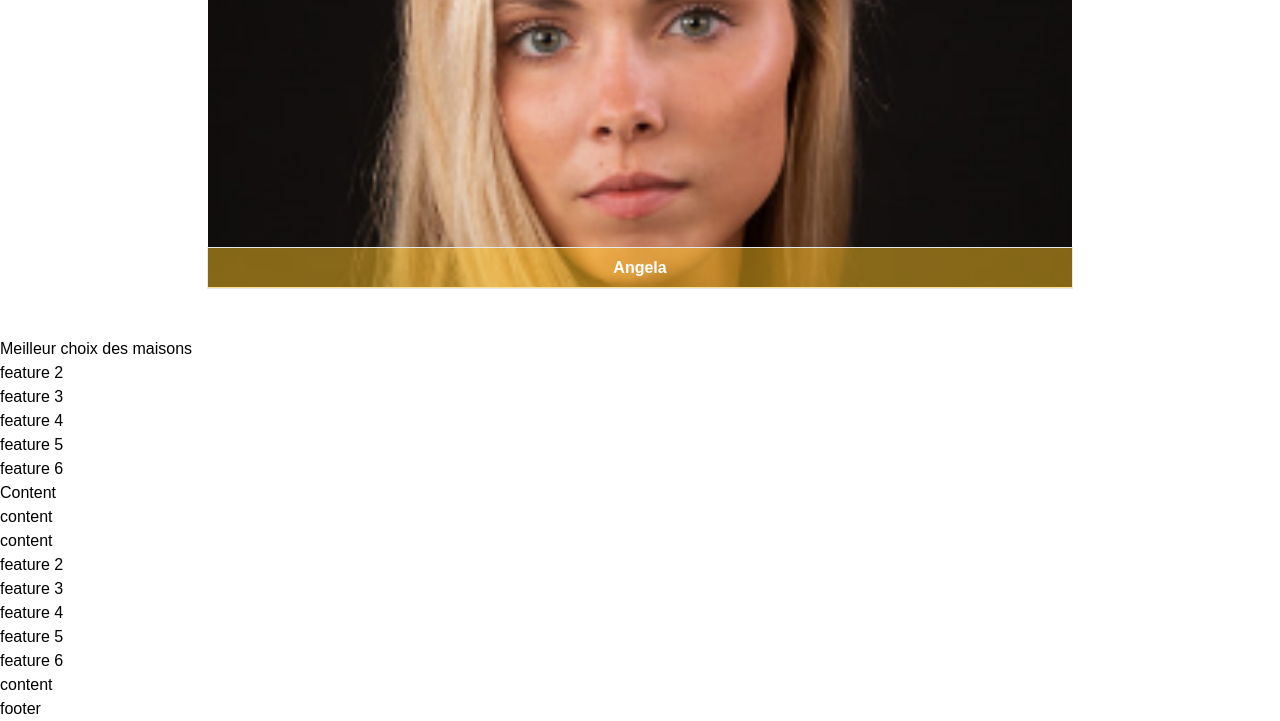
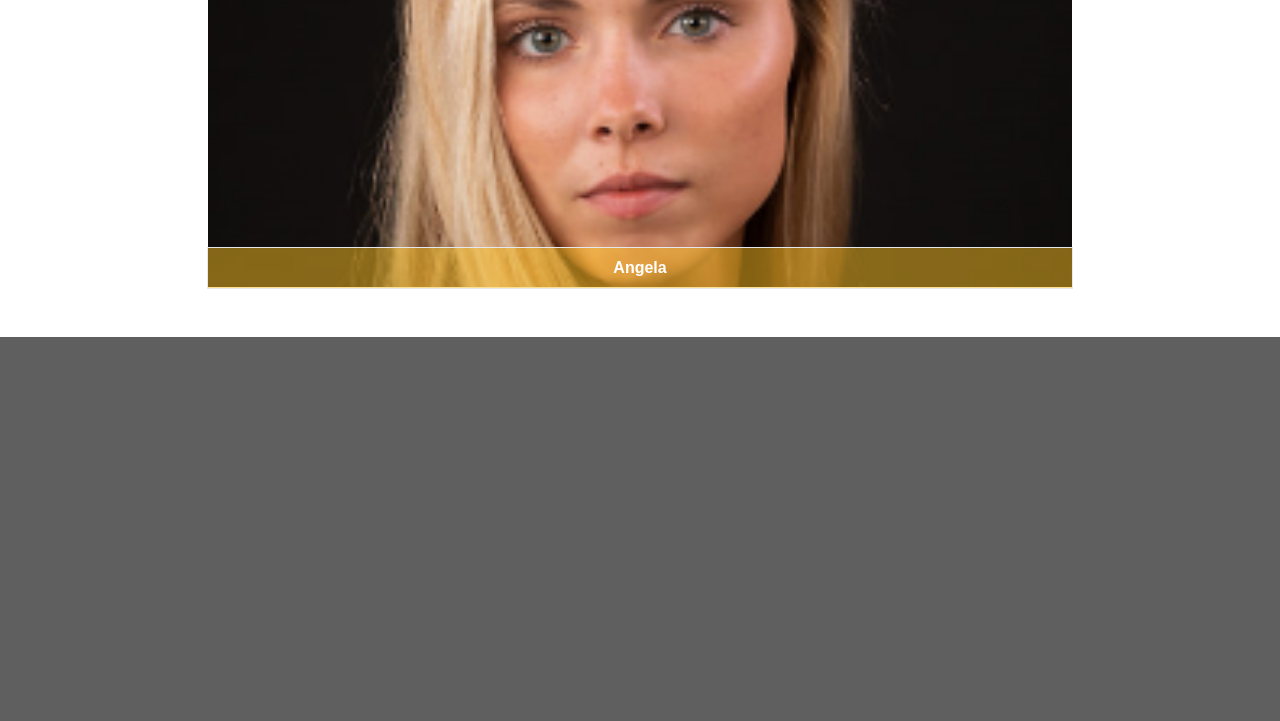
Before and after one commit to TijClass/Booking_Excalibur, a PHP site: page / in a window 1280 px wide. Shown: the part 1350-2071 px from the top of the page. After the commit the page ends 1687 px from the top, so only its background shows below. Run offline with PHP 8.4, Linux system fonts and the light colour scheme.

```diff
--- a/starters/public/index.php
+++ b/starters/public/index.php
@@ -98,7 +98,7 @@
           <button class="text-white text-xl bg-blue-500 hover:bg-blue-500 text-black py-4 px-16 rounded ">View</button>
           <div class="md:text-center mb-4">
             <h2 class="font-bold text-3xl text-yellow-500">NOS FONS CONFIANCE</h2>
-        </div>
+     </div>
         <div class="flex flex-nowrap items-center md:justify-center">
 
             <div class="p-6 w-1/2 md:w-1/3 lg:w-1/5 text-center">
@@ -160,22 +160,7 @@
 <!--------------------------------------------------------------------------------------------------------------------------------------
 --------------------------------start features----------------------------------------------------------------------------------------->
 
-    <section class="features">
 
-        <div class="features__feature">
-          <div class="feature__icon">
-
-          </div>
-          <h4 class="heading-4">Meilleur choix des maisons</h4>
-
-        </div>
-        <div class="features__feature">feature 2</div>
-        <div class="features__feature">feature 3</div>
-        <div class="features__feature">feature 4</div>
-        <div class="features__feature">feature 5</div>
-        <div class="features__feature">feature 6</div>
-
-    </section>
 
 <!--------------------------------------------------------------------------------------------------------------------------------------
 --------------------------------end features-------------------------------------------------------------------------------------------->
@@ -188,20 +173,6 @@
 --------------------------------start story-------------------------------------------------------------------------------------------->
 
 
-    <div class="story__pictures">
-
-        Content
-
-      </div>
-
-
-
-
-
-      <div class="story__content">
-
-        content
-         </div>
 
 
 
@@ -213,14 +184,6 @@
 
 <!--------------------------------------------------------------------------------------------------------------------------------------
 --------------------------------start cards section------------------------------------------------------------------------------------>
-         <section class="features">
-            content
-            <div class="features__feature">feature 2</div>
-                 <div class="features__feature">feature 3</div>
-                 <div class="features__feature">feature 4</div>
-                 <div class="features__feature">feature 5</div>
-                 <div class="features__feature">feature 6</div>
-           </section>
 
 
 
@@ -233,9 +196,7 @@
 <!--------------------------------------------------------------------------------------------------------------------------------------
 --------------------------------start gallery------------------------------------------------------------------------------------------>
 
-           <section class="gallery">
-            content
-           </section>
+
 
 <!--------------------------------------------------------------------------------------------------------------------------------------
 --------------------------------end gallery-------------------------------------------------------------------------------------------->
@@ -247,9 +208,6 @@
 --------------------------------start footeer------------------------------------------------------------------------------------------>
 
 
-           <footer class="footer">
-            footer
-         </footer>
 
 
 <!--------------------------------------------------------------------------------------------------------------------------------------
```
